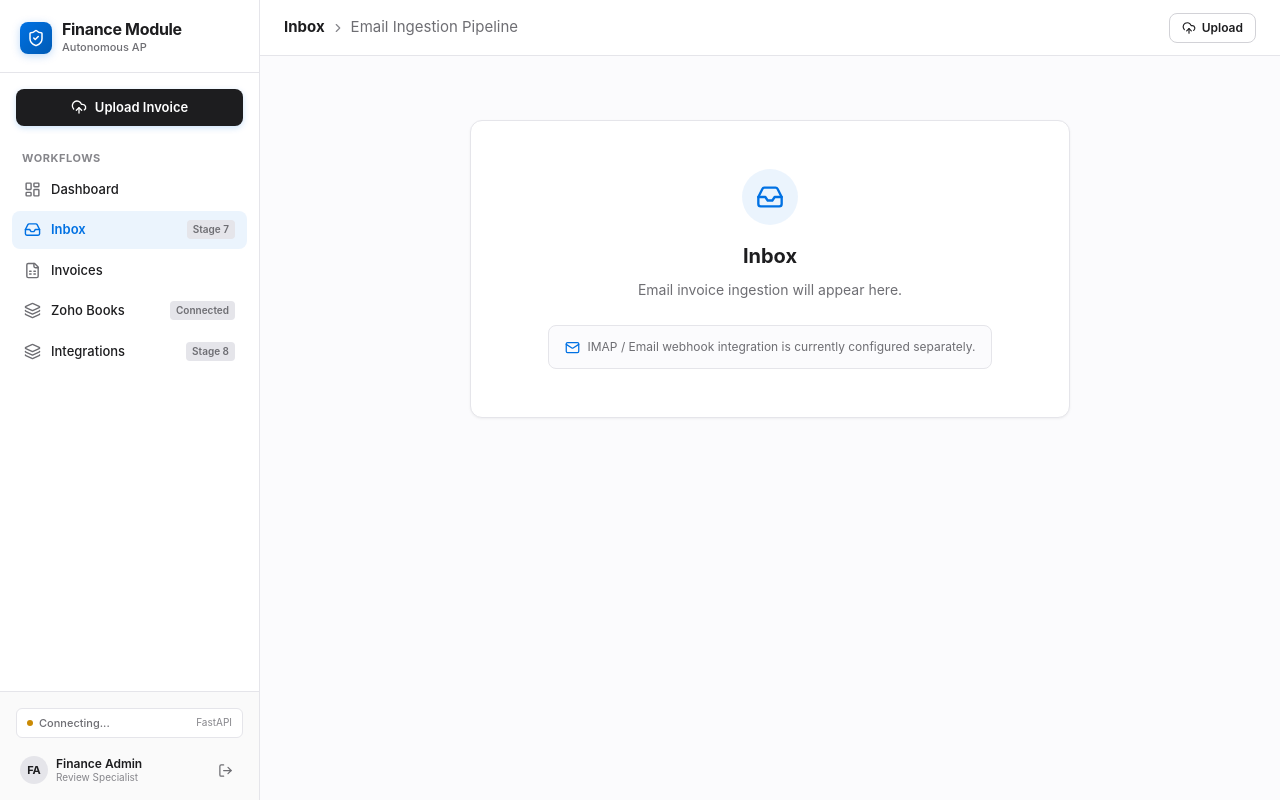
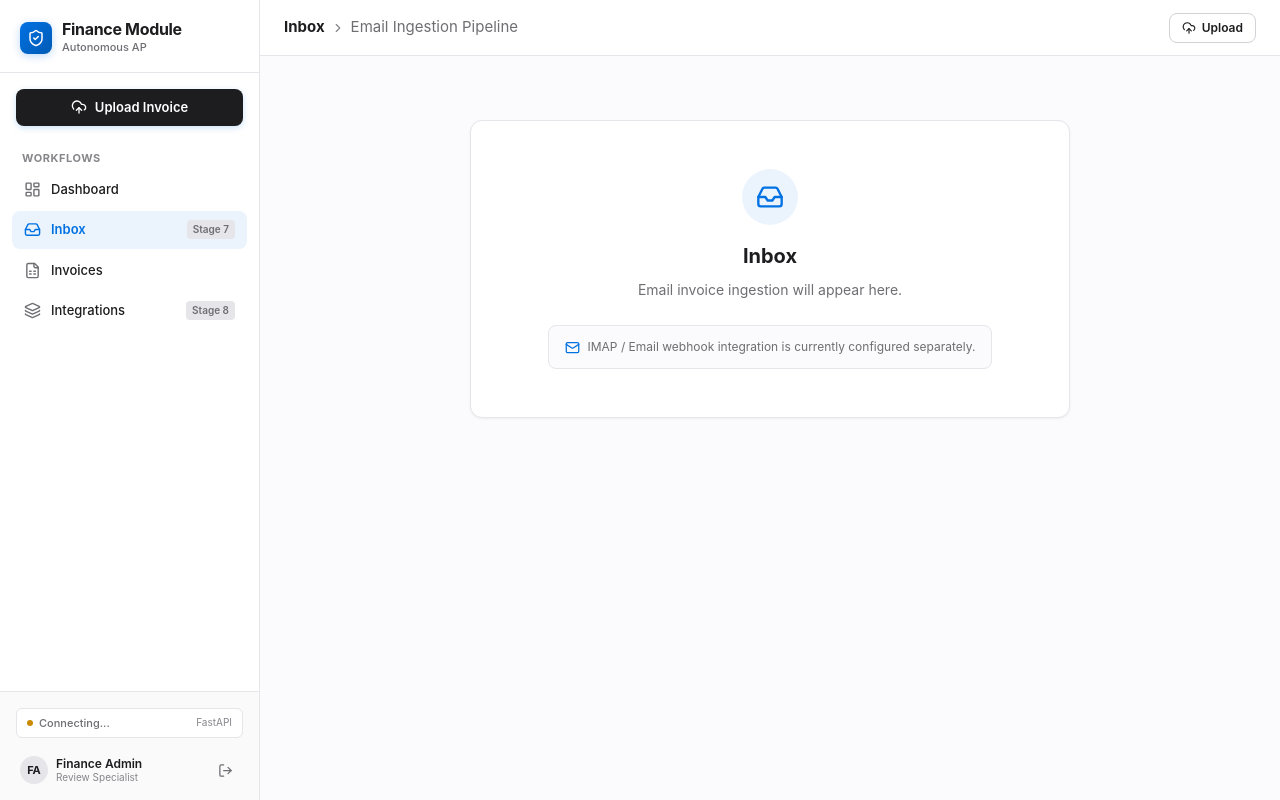
Before and after one commit to Karthik95154/Karthik_Finance, a Next.js app in the folder frontend/: page /inbox in a window 1280 px wide. Built offline with nearby package versions, Linux system fonts and the light colour scheme; no server answers.

Commit message:
refactor(ui): remove redundant Zoho Books item from sidebar navigation menu

```diff
--- a/frontend/src/components/AppShell.tsx
+++ b/frontend/src/components/AppShell.tsx
@@ -60,20 +60,16 @@ export default function AppShell({
       label: "Invoices",
       href: "/finance/invoices",
       icon: FileSpreadsheet,
-      active: pathname.startsWith("/finance/invoices") && !pathname.includes("/processing") && pathname !== "/finance/settings",
-    },
-    {
-      label: "Zoho Books",
-      href: "/finance/settings",
-      icon: Layers,
-      active: pathname === "/finance/settings",
-      badge: "Connected",
+      active:
+        pathname.startsWith("/finance/invoices") &&
+        !pathname.includes("/processing") &&
+        pathname !== "/finance/settings",
     },
     {
       label: "Integrations",
       href: "/integrations",
       icon: Layers,
-      active: pathname === "/integrations",
+      active: pathname === "/integrations" || pathname === "/finance/settings",
       badge: "Stage 8",
     },
   ];
```
